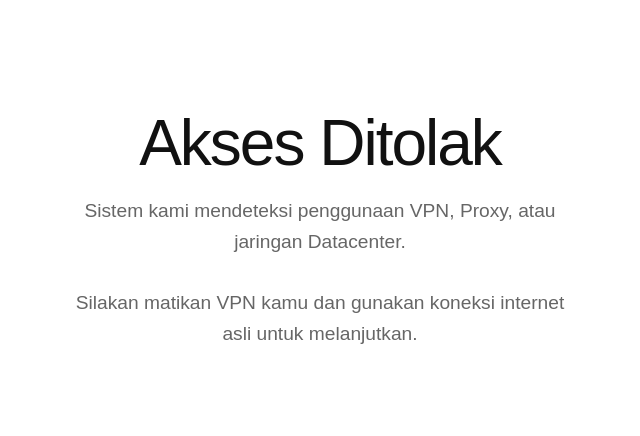
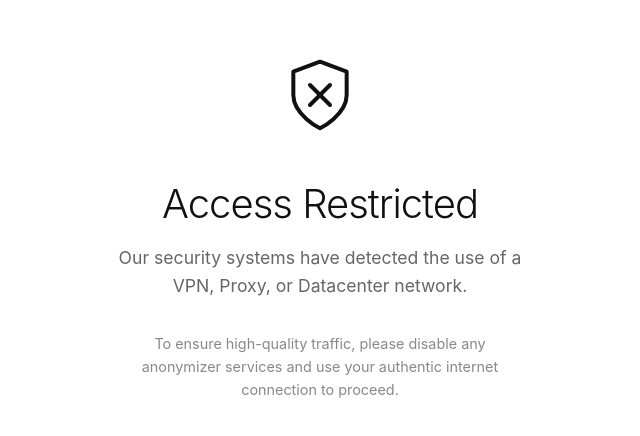
Before and after one commit to hyein89/Superlinkdd, a Next.js app: page /vpn in a window 1280 px wide. Shown: the part 172-608 px from the top of the page, without its empty margins (320-960 px from the left). Built offline with nearby package versions, Linux system fonts and the light colour scheme.

Commit message:
Update page.js

```diff
--- a/app/vpn/page.js
+++ b/app/vpn/page.js
@@ -1,5 +1,3 @@
-// app/vpn/page.js
-
 export default function VpnWarning() {
   return (
     <main style={{
@@ -8,20 +6,62 @@ export default function VpnWarning() {
       justifyContent: 'center',
       alignItems: 'center',
       minHeight: '100vh',
-      textAlign: 'center',
       padding: '2rem',
       backgroundColor: '#ffffff',
       color: '#111111',
-      fontFamily: 'sans-serif'
+      fontFamily: '-apple-system, BlinkMacSystemFont, "Segoe UI", Roboto, Helvetica, Arial, sans-serif',
+      textAlign: 'center'
     }}>
-      <h1 style={{ fontSize: '4rem', fontWeight: '300', marginBottom: '1rem', letterSpacing: '-2px' }}>
-        Akses Ditolak
+
+      {/* Ikon SVG Minimalis (Perisai Silang) */}
+      <div style={{ marginBottom: '2.5rem' }}>
+        <svg
+          width="80"
+          height="80"
+          viewBox="0 0 24 24"
+          fill="none"
+          stroke="#111111"
+          strokeWidth="1.2"
+          strokeLinecap="round"
+          strokeLinejoin="round"
+        >
+          <path d="M12 22s8-4 8-10V5l-8-3-8 3v7c0 6 8 10 8 10z" />
+          <line x1="9" y1="9" x2="15" y2="15" />
+          <line x1="15" y1="9" x2="9" y2="15" />
+        </svg>
+      </div>
+
+      {/* Judul Utama */}
+      <h1 style={{
+        fontSize: '2.5rem',
+        fontWeight: '300',
+        marginBottom: '1rem',
+        letterSpacing: '-1px'
+      }}>
+        Access Restricted
       </h1>
-      <p style={{ fontSize: '1.2rem', color: '#666', maxWidth: '500px', lineHeight: '1.6' }}>
-        Sistem kami mendeteksi penggunaan VPN, Proxy, atau jaringan Datacenter.
-        <br /><br />
-        Silakan matikan VPN kamu dan gunakan koneksi internet asli untuk melanjutkan.
+
+      {/* Pesan Penjelasan */}
+      <p style={{
+        fontSize: '1.1rem',
+        color: '#666666',
+        maxWidth: '420px',
+        lineHeight: '1.6',
+        marginBottom: '2rem'
+      }}>
+        Our security systems have detected the use of a VPN, Proxy, or Datacenter network.
       </p>
+
+      {/* Instruksi Lanjutan */}
+      <p style={{
+        fontSize: '0.9rem',
+        color: '#888888',
+        maxWidth: '380px',
+        lineHeight: '1.6'
+      }}>
+        To ensure high-quality traffic, please disable any anonymizer services and use your authentic internet connection to proceed.
+      </p>
+
     </main>
   );
 }
```
